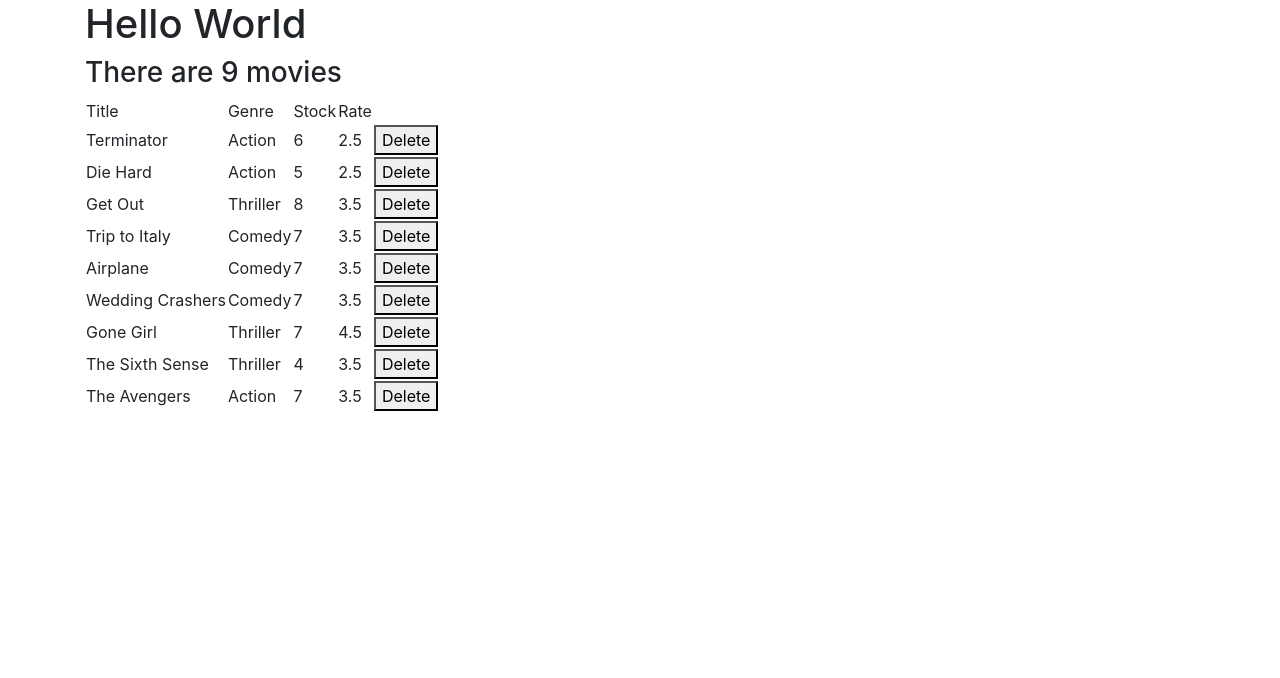
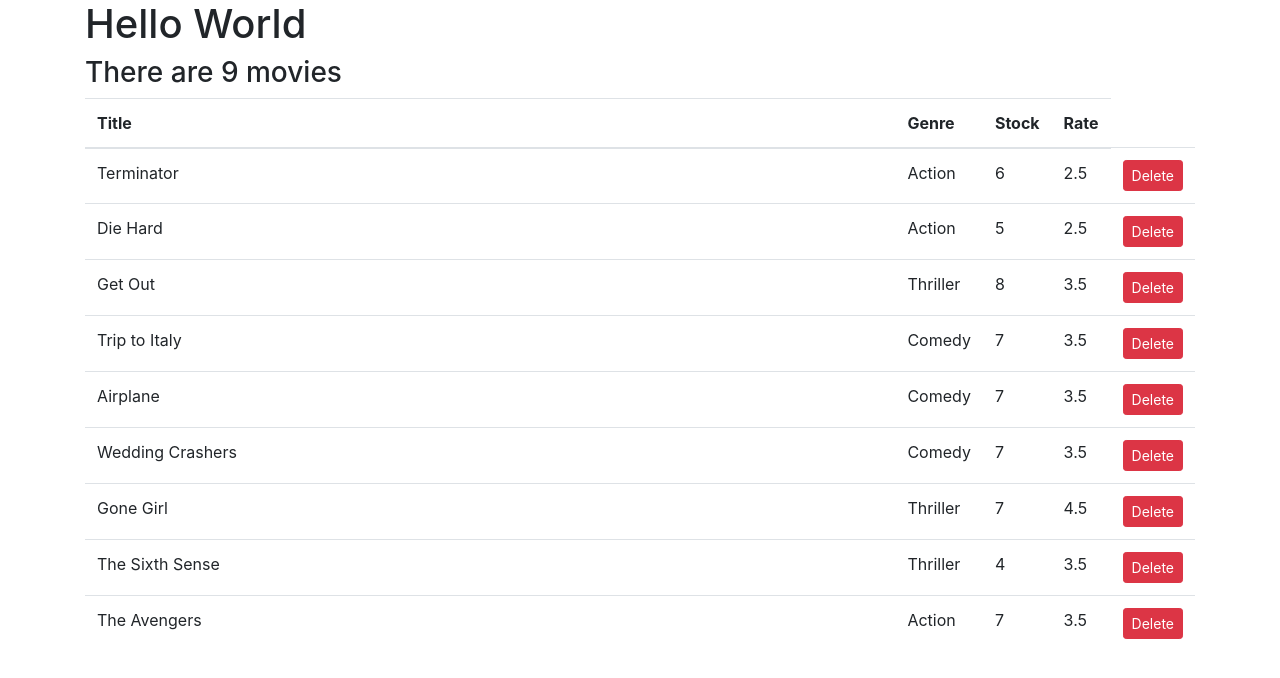
Before and after one commit to Langster2323/Vividly, a React (Create React App) app: page / in a window 1280 px wide. Shown: the top 678 px of the page. Built offline with nearby package versions, Linux system fonts and the light colour scheme.

Commit message:
Updated delete button. Fixed bugs.

```diff
--- a/src/components/movies.jsx
+++ b/src/components/movies.jsx
@@ -1,5 +1,5 @@
 import React, { Component } from 'react';
-import { getMovies } from '../services/fakeMovieService'
+import { getMovies, deleteMovie } from '../services/fakeMovieService'
 
 class Movies extends Component {
     state = {
@@ -12,34 +12,40 @@ class Movies extends Component {
         })
       }
 
-      handleTotalMovie = (movies) => {
-        const movieTotal = this.state.movies.length;
+      handleTotalMovie = () => {
+        const { movies } = this.state;
+        const movieTotal = movies.length;
         return movieTotal
+      }
+
+      handleDelete = (movie) => {
+        console.log(movie);
+
       }
       render() {
         const { movies } = this.state
         return (
-          <main class="container">
+          <main className="container">
             <h1>Hello World</h1>
             <h3>There are {this.handleTotalMovie()} movies</h3>
-            <table>
+            <table className="table">
               <thead>
                 <tr>
-                  <td>Title</td>
-                  <td>Genre</td>
-                  <td>Stock</td>
-                  <td>Rate</td>
+                  <th className="col">Title</th>
+                  <th className="col">Genre</th>
+                  <th className="col">Stock</th>
+                  <th className="col">Rate</th>
                 </tr>
               </thead>
               <tbody>
                 {movies.map((movie, index) => {
                   return (
-                    <tr>
+                    <tr key={index}>
                       <td>{movie.title}</td>
                       <td>{movie.genre.name}</td>
                       <td>{movie.numberInStock}</td>
                       <td>{movie.dailyRentalRate}</td>
-                      <td><button>Delete</button></td>
+                      <td><button onClick={() => this.handleDelete(movie)} className="btn btn-danger btn-sm">Delete</button></td>
                     </tr>
                   )
                 })}
```
